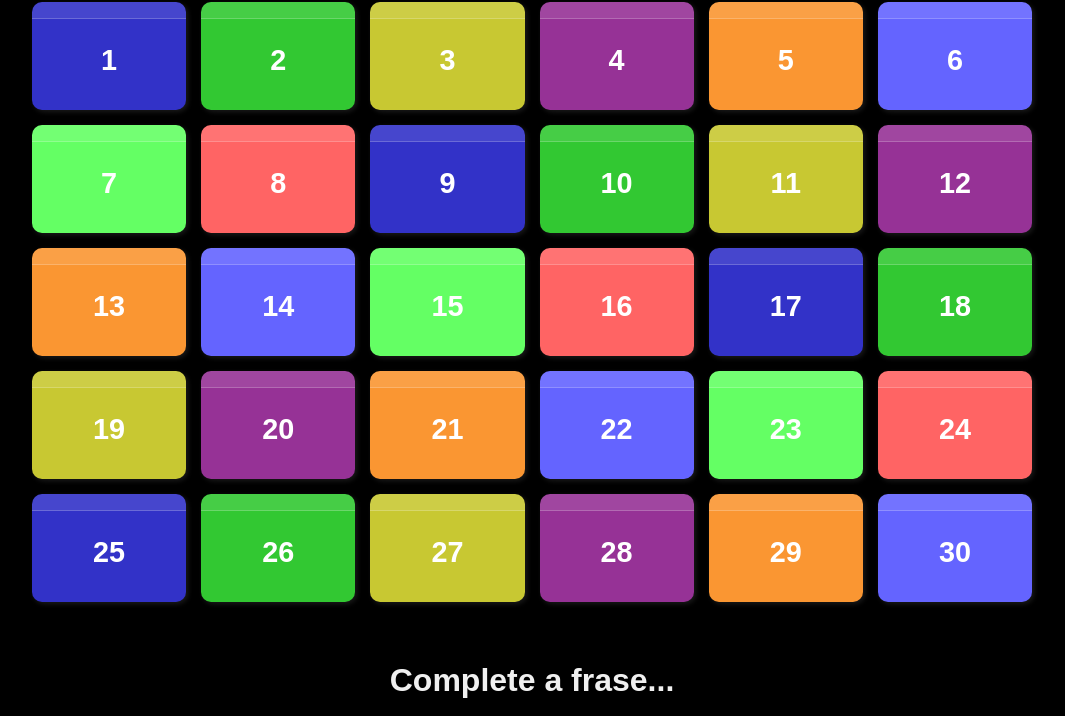
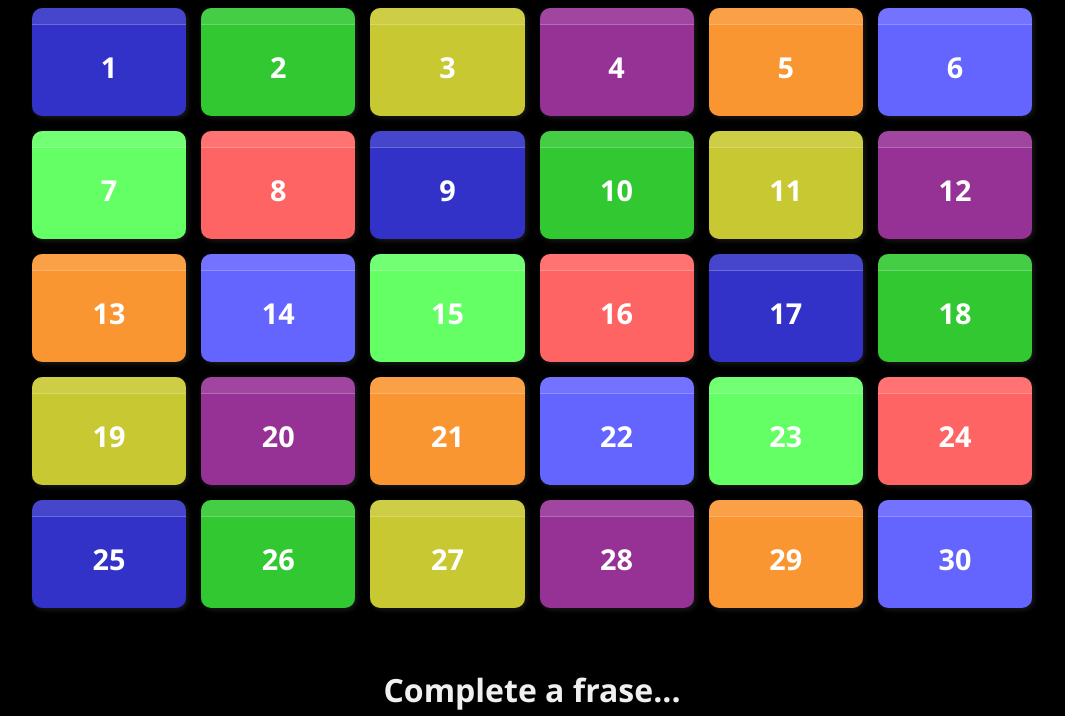
Before and after one commit to nizdi/gthr749xjLp-data, a plain HTML site: page index.html in a window 1280 px wide. Shown: the part 85-801 px from the top of the page, without its empty margins (108-1173 px from the left). Drawn offline with Linux system fonts and the light colour scheme.

Commit message:
Add files via upload

```diff
--- a/script.js
+++ b/script.js
@@ -5,30 +5,75 @@ document.addEventListener('DOMContentLoaded', () => {
     // --- Dados para o "Baralho das Perguntas" ---
     const NUM_CARDS_PERGUNTAS = 30;
     const QUESTIONS_PERGUNTAS = [
-        "Qual é a capital da França?", "Quem escreveu 'Dom Quixote'?", "Qual é o maior planeta do nosso sistema solar?",
-        "Em que ano o homem pisou na Lua pela primeira vez?", "Qual é o símbolo químico da água?", "Quem pintou a Mona Lisa?",
-        "Qual animal é conhecido como o 'rei da selva'?", "Quantos continentes existem?", "Qual oceano é o maior do mundo?",
-        "Quem foi o primeiro presidente dos Estados Unidos?", "Qual a fórmula da Teoria da Relatividade de Einstein?",
-        "Qual o nome do rio mais longo do mundo?", "Qual a montanha mais alta do mundo?", "Qual a velocidade da luz?",
-        "Qual a cor do cavalo branco de Napoleão?", "Pergunta teste 16", "Pergunta teste 17", "Pergunta teste 18",
-        "Pergunta teste 19", "Pergunta teste 20", "Pergunta teste 21", "Pergunta teste 22", "Pergunta teste 23",
-        "Pergunta teste 24", "Pergunta teste 25", "Pergunta teste 26", "Pergunta teste 27", "Pergunta teste 28",
-        "Pergunta teste 29", "Pergunta teste 30 - Esta é uma pergunta um pouco mais longa."
+        "Em que momentos você fica envergonhada(o)?",
+        "Como você gostaria de ser percebido?",
+        "O que você não gosta, mas acaba fazendo?",
+        "Defina o que é ser feliz",
+        "Lembre-se de uma situação que tenha te magoado. Se você pudesse viver essa situação novamente, o que faria diferente?",
+        "Em que momentos você tem vontade de fugir?",
+        "Que mudanças você deseja para a sua vida?",
+        "O que te deixa com vontade de chorar?",
+        "O você acha difícil na vida?",
+        "Que situações te deixam com “frio na barriga”?",
+        "O que você gosta, mas não faz?",
+        "O que te deixa preocupado(a)?",
+        "O que te deixa com vontade de gritar?",
+        "O que te deixa desconfiado?",
+        "Você encontrou uma lâmpada mágica e o gênio lhe concedeu três pedidos. Quais pedidos são esses?",
+        "O que mais te irrita?",
+        "O que faz você se sentir seguro(a)?",
+        "Que coisas ou situações te deixam estressado(a)?",
+        "O que você acha fácil?",
+        "Se você fosse um sentimento, qual seria?",
+        "Se seu coração falasse, o que ele diria?",
+        "O que ou quem te passa confiança?",
+        "O que você pode dizer sobre seus amigos?",
+        "Se você não fosse você, o que você seria? E o que não seria?",
+        "O que mais te assusta?",
+        "Quais são os seus maiores sonhos?",
+        "Se pudesse descrever a sua família em uma frase, qual seria?",
+        "O que te deixa ansioso(a)?",
+        "Qual o significado da escola e/ou trabalho pra você? ",
+        "Quais são suas maiores qualidades?"
     ];
 
     // --- Dados para "Complete a frase..." ---
     const NUM_CARDS_FRASES = 34;
     const QUESTIONS_FRASES = [
-        "O sol nasce no ________.", "A água ferve a ________ graus Celsius.", "Quem tem boca vai a ________.",
-        "Em terra de cego, quem tem um olho é ________.", "Mais vale um pássaro na mão do que dois ________.",
-        "Filho de peixe, ________ é.", "De grão em grão, a galinha enche o ________.",
-        "Água mole em pedra dura, tanto bate até que ________.", "A pressa é inimiga da ________.",
-        "Cavalo dado não se olha os ________.", "Para bom entendedor, meia palavra ________.",
-        "Quem não tem cão, caça com ________.", "Quem ri por último, ri ________.", "Casa de ferreiro, espeto de ________.",
-        "Antes tarde do que ________.", "Frase teste 16", "Frase teste 17", "Frase teste 18", "Frase teste 19",
-        "Frase teste 20", "Frase teste 21", "Frase teste 22", "Frase teste 23", "Frase teste 24", "Frase teste 25",
-        "Frase teste 26", "Frase teste 27", "Frase teste 28", "Frase teste 29", "Frase teste 30", "Frase teste 31",
-        "Frase teste 32", "Frase teste 33", "Frase teste 34 - Uma frase mais longa para testar a exibição e o layout."
+        "As garotas(os) da minha idade preferem…",
+        "Quando sinto raiva eu …",
+        "Fico feliz quando…",
+        "A maior mudança na minha vida foi…",
+        "O que mais me desagrada…",
+        "Se eu pudesse…",
+        "Neste ano eu…",
+        "Sempre quis…, mas nunca poderei fazê-lo…",
+        "Acho que trabalhar em equipe…",
+        "Se eu fosse… poderia…",
+        "Quando penso na universidade…",
+        "Acho que, quando for mais velho poderei…",
+        "Meus pais gostariam que eu…",
+        "Quando era criança queria…",
+        "O mais importante na vida é…",
+        "Sempre gostei de…",
+        "Não consigo me ver fazendo…",
+        "Daqui a cinco anos quero…",
+        "Estou muito…",
+        "Meu maior medo é…",
+        "Os professores acham que eu…",
+        "O que me falta hoje é…",
+        "O mais importante pra mim é…",
+        "Meus colegas pensam que eu…",
+        "Ainda terei oportunidade de…",
+        "Quando não consigo algo que desejava…",
+        "Tenho necessidade de…",
+        "Sei que estou com raiva quando…",
+        "Gostaria que…",
+        "A aprovação dos outros é…",
+        "Penso que as pessoas deveriam…",
+        "Os jovens da minha idade preferem…",
+        "Estou certo de que…",
+        "Prefiro…"
     ];
 
     function initializeCardGame(config) {
--- a/style.css
+++ b/style.css
@@ -1,7 +1,8 @@
 body {
     background-color: #000000; /* Tela preta */
-    font-family: Arial, sans-serif;
+    font-family: 'Segoe UI';
     margin: 0;
+    /* font-weight: bold;/* Texto em negrito */
     padding: 20px;
     box-sizing: border-box;
     color: #f0f0f0; /* Cor de texto padrão clara para contraste com fundo preto */
@@ -140,7 +141,7 @@ body {
 }
 
 .popup-content p { /* Estiliza .popup-question-text */
-    font-size: 1.2em;
+    font-size: 1.5em;
     line-height: 1.6;
     margin-bottom: 20px;
     flex-grow: 1;
```
